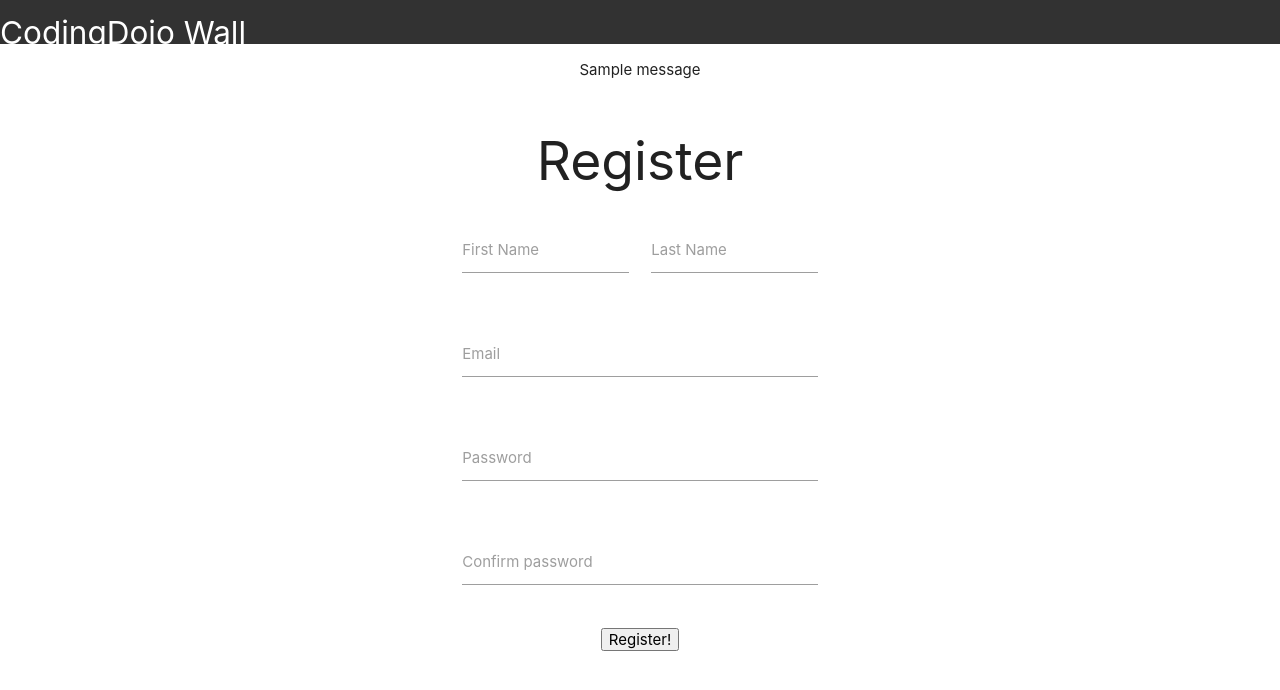
After one commit to estherting/registration-login, a Flask app: page /register in a window 1280 px wide. The commit adds this page. Shown: the top 690 px of the page. Run offline with Flask 2, Linux system fonts and the light colour scheme; tables that the repository leaves empty or names only in its code hold one stand-in row (values such as "Sample post"); one stand-in notice (Sample message) is shown.

Commit message:
initial commit

```diff
--- a/server.py
+++ b/server.py
@@ -7,7 +7,7 @@ bcrypt = Bcrypt(app)
 app.secret_key="SECRET!"
 # invoke the connectToMySQL function and pass it the name of the database we're using
 # connectToMySQL returns an instance of MySQLConnection, which we will store in the variable 'mysql'
-mysql = connectToMySQL('loginregistrationdb')
+mysql = connectToMySQL('walldb')
 # now, we may invoke the query_db method
 print("all the users", mysql.query_db("SELECT * FROM users;"))
 
@@ -16,9 +16,20 @@ print("all the users", mysql.query_db("SELECT * FROM users;"))
 def index():
     return render_template('index.html')
 
+@app.route('/register')
+def register():
+    return render_template('register.html')
+
 
 @app.route('/process_register', methods=["POST"])
 def process_register():
+    # store user info in session
+    session['temp_first_name'] = request.form['first_name']
+    session['temp_last_name'] = request.form['last_name']
+    session['temp_email'] = request.form['email']
+    session['temp_password'] = request.form['password']
+    session['temp_confirm_pw'] = request.form['confirm_pw']
+
     first_name = request.form['first_name']
     last_name = request.form['last_name']
     email = request.form['email']
@@ -53,12 +64,12 @@ def process_register():
     if password != request.form['confirm_pw']:
         flash("Entered passwords do not match")
 
-
-    if not ('flashes' in session):
+    print("*"*300, session)
+    if not ('_flashes' in session):
         # encrypt password
         hash = bcrypt.generate_password_hash(password)
         session['hash'] = hash
-        query = 'insert into users (first_name, last_name, email, pw_hash) values (%(fName)s, %(lName)s, %(e)s, %(pw)s)'
+        query = 'insert into users (first_name, last_name, email, password, created_at, updated_at) values (%(fName)s, %(lName)s, %(e)s, %(pw)s, now(), now())'
         data = {
                 'fName': first_name,
                 'lName': last_name,
@@ -69,8 +80,7 @@ def process_register():
 
         print("all the users", mysql.query_db("SELECT * FROM users;"))
         return redirect('/success')
-
-    return redirect('/')
+    return redirect('/register')
 
 
 @app.route('/process_login', methods=["POST"])
@@ -82,24 +92,24 @@ def process_login():
     result = mysql.query_db(query, data)
     print (result)
     if result:
-        query = "select pw_hash from users where email = %(email)s;"
+        query = "select password from users where email = %(email)s;"
         data = {
                 'email': request.form['email']
         }
         pw = mysql.query_db(query, data)
         print(pw)
-        if bcrypt.check_password_hash(pw[0]['pw_hash'], request.form['password']):
+        if bcrypt.check_password_hash(pw[0]['password'], request.form['password']):
             query = "select first_name from users where email = %(email)s;"
             data = {
                     'email': request.form['email']
             }
             result = mysql.query_db(query, data)
+            session['email'] = request.form['email']
             session['first_name'] = result[0]['first_name']
-            return redirect('/success')
-        else:
-            flash("You could not be logged in")
+            return redirect('/wall')
+    else:
+        flash("You could not be logged in")
     return redirect('/')
-
 
 
 @app.route('/success')
@@ -107,6 +117,63 @@ def success():
     return render_template('success.html')
 
 
+@app.route('/wall')
+def wall():
+    query = "select users.id, messages.id, messages.message, concat_ws(' ', users.first_name, users.last_name), messages.updated_at from messages join users on messages.users_id = users.id"
+    message_data = mysql.query_db(query)
+    session['message_data'] = message_data
+
+    query = "select comments.messages_id, concat_ws(' ', users.first_name, users.last_name), comments.updated_at, comments.comment from comments join users on comments.users_id = users.id join messages on comments.users_id = messages.id"
+    comment_data = mysql.query_db(query)
+    flash(comment_data)
+    return render_template('wall.html', comment_data=comment_data)
+
+
+@app.route('/post_message', methods=['POST'])
+def post_message():
+    query = "select id from users where email = %(email)s"
+    data = {
+            'email': session['email']
+    }
+    user_id = mysql.query_db(query, data)[0]['id']
+    if request.form['message']:
+        message = request.form['message']
+    query = "insert into messages (users_id, message, created_at, updated_at) values (%(user_id)s, %(message)s, now(), now())"
+    data = {
+            'user_id': user_id,
+            'message': request.form['message']
+    }
+    mysql.query_db(query, data)
+
+    # return message to wall html
+    return redirect('/wall')
+
+
+@app.route('/post_comment', methods=['POST'])
+def post_comment():
+    # save comment in database
+    # find out the user id of the logged-in user
+    query = "select id from users where email = %(email)s"
+    data = {
+            'email': session['email']
+    }
+    user_id = mysql.query_db(query, data)[0]['id']
+    query = "insert into comments (messages_id, users_id, comment, created_at, updated_at) values (%(message_id)s, %(user_id)s, %(comment)s, now(), now())"
+    data = {
+            'message_id': request.form['message_id'],
+            'user_id': user_id,
+            'comment': request.form['comment']
+    }
+    result = mysql.query_db(query, data)
+    flash(result)
+    # return message to wall html
+    return redirect('/wall')
+
+@app.route('/logout')
+def logout():
+    session.clear()
+    flash("You have successfully logged out. Goodbye!")
+    return redirect('/')
 
 if __name__ == "__main__":
     app.run(debug=True)
--- a/static/main.css
+++ b/static/main.css
@@ -1,12 +1,59 @@
+body {
+
+}
+header {
+  background-color: #323232;
+  height: 44px;
+  color: white;
+  overflow: hidden;
+}
+
+header h5, header p{
+  display: inline-block;
+}
+
+header h5 {
+  font-size: 2.1em
+}
+
+header p {
+  margin-right: 30px;
+}
+
+form {
+  margin-bottom: 10px;
+}
 
 .container {
-  width: 700px;
+  width: 1000px;
   margin: auto;
   text-align: center;
 }
-
+.welcome-logout {
+  float: right;
+}
 .block {
   display: inline-block;
-  margin: 0 0;
+  width: 378px;
+  margin-right: 50px;
+  margin-left: 50px;
   vertical-align: top;
+
 }
+
+.container .message-block {
+  text-align: left;
+  margin-top: 30px;
+}
+
+.success-msg {
+  text-align: center;
+}
+
+.comment-section {
+  margin-left: 30px;
+}
+
+.name {
+  font-weight: bold;
+}
--- /dev/null
+++ b/templates/register.html
@@ -0,0 +1,69 @@
+<!DOCTYPE html>
+<html lang="en" dir="ltr">
+  <head>
+    <meta charset="utf-8">
+    <title>CodingDojo Wall</title>
+    <link rel="stylesheet" type="text/css" href="{{url_for('static', filename='main.css')}}">
+    <!-- Materialize-->
+    <link rel="stylesheet" href="https://cdnjs.cloudflare.com/ajax/libs/materialize/1.0.0-beta/css/materialize.min.css">
+    <script src="https://cdnjs.cloudflare.com/ajax/libs/materialize/1.0.0-beta/js/materialize.min.js"></script>
+
+  </head>
+  <body>
+    <header>
+      <h5>CodingDojo Wall</h5>
+    </header>
+
+
+    <div class="container">
+
+      {% with messages = get_flashed_messages() %}
+      {% if messages %}
+        {% for message in messages %}
+          <p>{{message}}</p>
+        {% endfor %}
+      {% endif %}
+      {% endwith %}
+
+        <div class="row block">
+          <h2>Register</h2>
+          <form action="/process_register" method="post" class="col s12">
+            <div class="row">
+              <div class="input-field col s6">
+                {%if session['temp_first_name']%}
+                <input name="first_name" id="first_name" type="text" class="validate" value="{{session['temp_first_name']}}">
+                {%else%}
+                <input name="first_name" id="first_name" type="text" class="validate">
+                {%endif%}
+                <label for="first_name">First Name</label>
+              </div>
+              <div class="input-field col s6">
+                <input name="last_name" id="last_name" type="text" class="validate">
+                <label for="last_name">Last Name</label>
+              </div>
+            </div>
+            <div class="row">
+              <div class="input-field col s12">
+                <input name="email" id="email" type="email" class="validate">
+                <label for="email">Email</label>
+              </div>
+            </div>
+            <div class="row">
+              <div class="input-field col s12">
+                <input name="password" id="password" type="password" >
+                <label for="password">Password</label>
+              </div>
+            </div>
+            <div class="row">
+              <div class="input-field col s12">
+                <input name="confirm_pw" id="password" type="password" >
+                <label for="password">Confirm password</label>
+              </div>
+            </div>
+            <button type="submit">Register!</button>
+          </form>
+        </div>
+
+    </div>
+  </body>
+</html>
```
Also changed, not shown: templates/index.html (+8 -37 lines), templates/logout.html (added, +10 -0 lines), templates/success.html (+12 -3 lines), templates/wall.html (added, +58 -0 lines).
